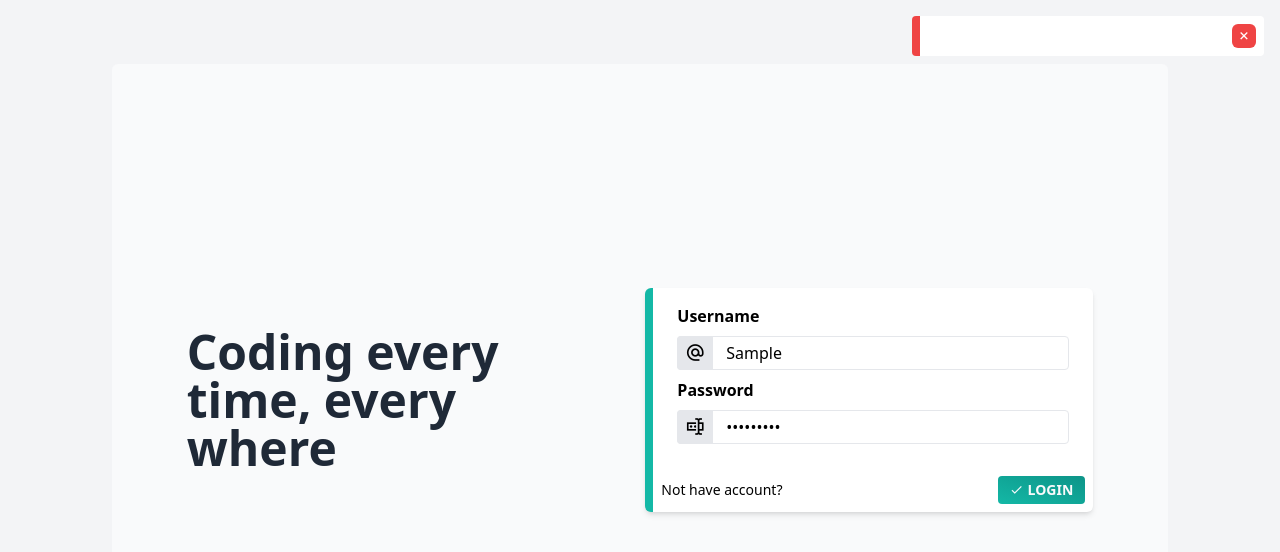
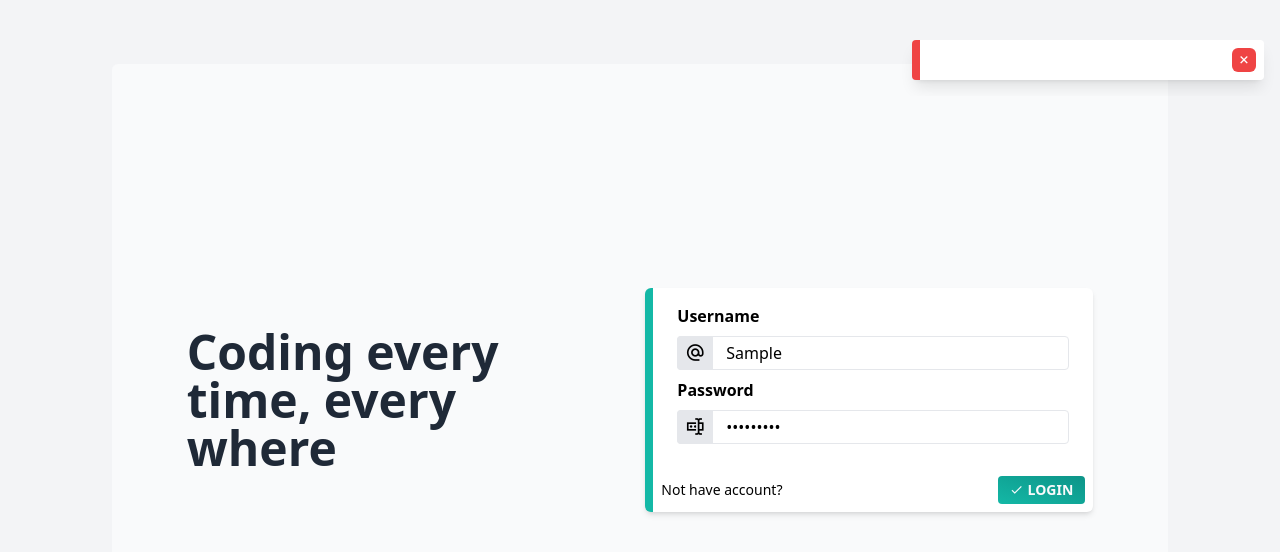
Before and after one commit to Geriano/template-frontend-vue, a Vue app: page /login in a window 1280 px wide. Both pictures are taken after typing "Sample", "Sample123" into the empty fields and a click on the button "LOGIN". Shown: the top 552 px of the page. Built offline with nearby package versions, Linux system fonts and the light colour scheme; no server answers.

Commit message:
restyling flash message

```diff
--- a/src/App.vue
+++ b/src/App.vue
@@ -61,7 +61,7 @@ onMounted(async () => {
 
     <Transition name="flash">
       <template v-if="Object.values(state.flash).length">
-        <div class="fixed top-0 right-0 w-full max-w-sm max-h-screen overflow-y-auto flex flex-col space-y-2 p-4 z-20">
+        <div class="fixed top-6 right-0 w-full max-w-sm max-h-96 overflow-y-auto flex flex-col space-y-2 p-4 z-20">
           <TransitionGroup name="-slide-y">
             <div
               v-for="(f, i) in state.flash" :key="i"
@@ -71,7 +71,7 @@ onMounted(async () => {
                 'border-cyan-500': f.type === 'info',
                 'border-orange-500': f.type === 'warning',
               }"
-              class="flex items-center space-x-2 p-2 rounded border-l-8 border-solid bg-white dark:bg-gray-700"
+              class="flex items-center space-x-2 p-2 rounded border-l-8 border-solid bg-white dark:bg-gray-800 shadow-lg"
             >
               <div class="w-full">
                 <p class="lowercase first-letter:capitalize">
```
